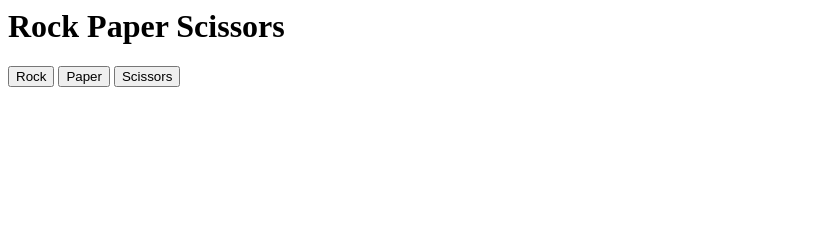
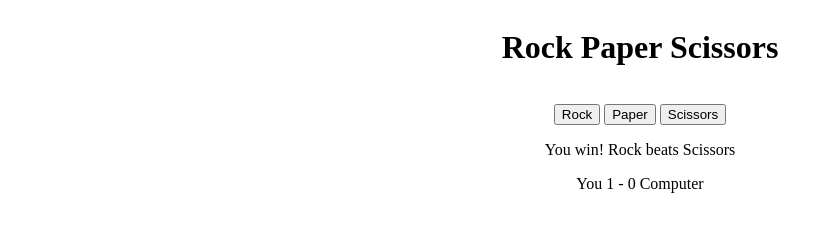
Before and after one commit to abhishekg495/rock-paper-scissors, a plain HTML site: page index.html in a window 1280 px wide. Both pictures are taken after a click on the button "Rock". Shown: the whole page, without its empty margins (0-833 px from the left). Drawn offline with Linux system fonts and the light colour scheme.

Commit message:
add css and print result outside console

```diff
--- a/index.html
+++ b/index.html
@@ -1,9 +1,17 @@
 <html>
+<head>
+    <link rel="stylesheet" href="style.css" type="text/css">
+</head>
 <body>
+<h1>Rock Paper Scissors</h1>
+
+<div class="game-buttons">
+    <button data-weapon="Rock" class="rps-btn">Rock</button>
+    <button data-weapon="Paper" class="rps-btn">Paper</button>
+    <button data-weapon="Scissors" class="rps-btn">Scissors</button>
+</div>
+<div id="result-display"></div>
+<div id="score-display"></div>
 </body>
-<h1>Rock Paper Scissors</h1>
-<button data-weapon="rock" class="rps-btn">Rock</button>
-<button data-weapon="paper" class="rps-btn">Paper</button>
-<button data-weapon="scissors" class="rps-btn">Scissors</button>
 <script type="text/javascript" src="index.js"></script>
 </html>
--- a/index.js
+++ b/index.js
@@ -1,4 +1,6 @@
 const weapons = ["Rock", "Paper", "Scissors"];
+let playerScore = 0,
+	computerScore = 0;
 
 function getComputerChoice() {
 	return weapons[Math.floor(Math.random() * 3)];
@@ -34,33 +36,31 @@ function playRound(playerSelection, computerSelection) {
 }
 
 function game(playerSelection) {
-	let playerScore = 0,
-		computerScore = 0;
-
 	let computerSelection = getComputerChoice();
 	let result = playRound(playerSelection, computerSelection);
 
 	switch (result) {
 		case "win":
-			console.log(`You win! ${playerWeapon} beats ${computerWeapon}`);
 			playerScore++;
-			break;
+			return `You win! ${playerSelection} beats ${computerSelection}`;
 		case "lose":
-			console.log(`You lose! ${computerWeapon} beats ${playerWeapon}`);
 			computerScore++;
-			break;
+			return `You lose! ${computerSelection} beats ${playerSelection}`;
 		case "draw":
-			console.log("It's a draw!");
-			break;
+			return "It's a draw!";
 		default:
-			console.log("Some error occured. Please try again");
+			return "Some error occured. Please try again";
 	}
 }
 
 const gameBtns = document.querySelectorAll(".rps-btn");
+const resultDisplay = document.querySelector("#result-display");
+const scoreDisplay = document.querySelector("#score-display");
+
 gameBtns.forEach((btn) => {
 	btn.addEventListener("click", () => {
 		console.log(btn.dataset.weapon);
-		game(btn.dataset.weapon);
+		resultDisplay.textContent = game(btn.dataset.weapon);
+		scoreDisplay.textContent = `You ${playerScore} - ${computerScore} Computer`;
 	});
 });
--- /dev/null
+++ b/style.css
@@ -0,0 +1,7 @@
+body{
+    display:flex;
+    justify-content: center;
+    align-items: center;
+    flex-direction: column;
+    gap: 1em;
+}
```
